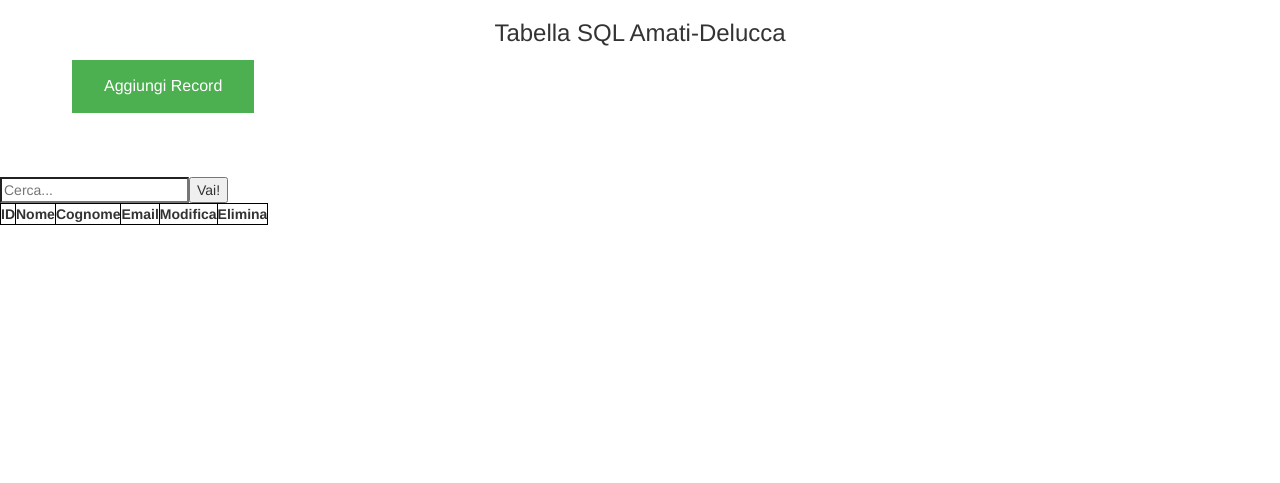
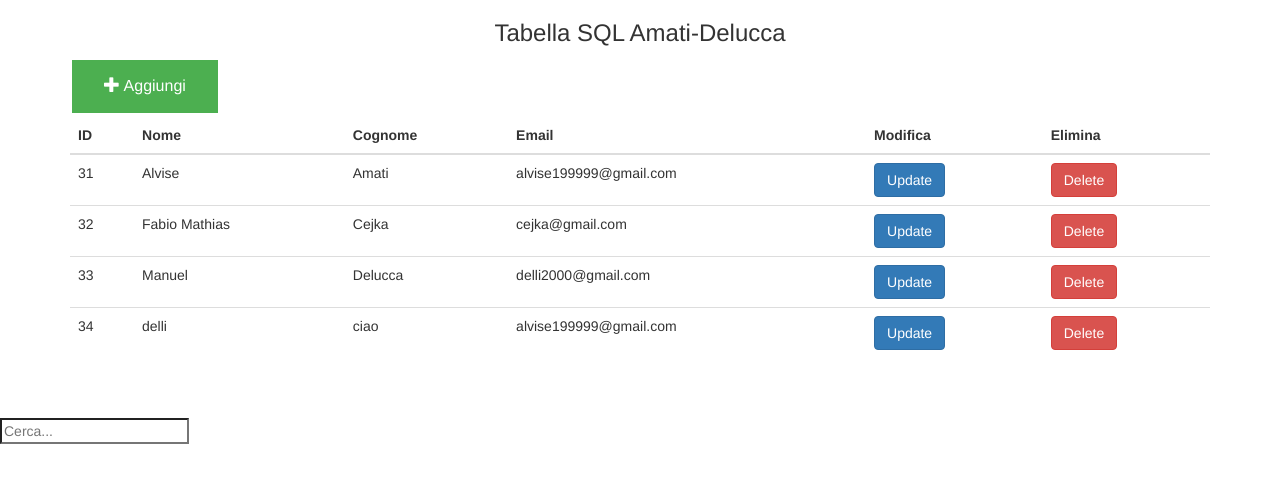
Before and after one commit to AlviseAmati/DatabaseCRUD-Amati, a PHP site: page / in a window 1280 px wide. Shown: the top 483 px of the page. Run offline with PHP 8.4, Linux system fonts and the light colour scheme; data comes from the database, SQL or seed files in the repository; lists and menus that the app fills with data are empty.

Commit message:
Ultimo commit

```diff
--- a/Delete.php
+++ b/Delete.php
@@ -2,7 +2,7 @@
 $servername = "localhost";
 $username = "root";
 $password = "";
-$dbname = "databaseAmatiDelucca";
+$dbname = "databaseamatidelucca";
 
 $conn = new mysqli($servername, $username, $password, $dbname);
 
@@ -18,5 +18,5 @@
 } else {
     echo "Error deleting record: " . $conn->error;
 }
-header('Location: http://127.0.0.1/DatabaseCRUD-Amati-Delucca/index.php');
+header('Location: index.php');
 $conn->close();
--- a/Update.php
+++ b/Update.php
@@ -3,7 +3,7 @@
 <head>
     <meta charset="UTF-8">
     <meta name="viewport" content="width=device-width, initial-scale=1">
-    <!--<link rel="stylesheet" type="text/css" href="css/index.css"> -->
+    <link rel="stylesheet" type="text/css" href="css/index.css">
     <link rel="stylesheet" href="https://maxcdn.bootstrapcdn.com/bootstrap/3.3.7/css/bootstrap.min.css">
     <script src="https://ajax.googleapis.com/ajax/libs/jquery/3.3.1/jquery.min.js"></script>
     <script src="https://maxcdn.bootstrapcdn.com/bootstrap/3.3.7/js/bootstrap.min.js"></script>
@@ -69,6 +69,6 @@
         echo "Error updating record: " . $conn->error;
     }
 
-header('Location: http://localhost:63342/DatabaseCRUD-Amati-Delucca/index.php?');
+    header('Location: index.php?');
     $conn->close();
 }
--- a/index.php
+++ b/index.php
@@ -9,9 +9,6 @@
     <script src="https://maxcdn.bootstrapcdn.com/bootstrap/3.3.7/js/bootstrap.min.js"></script>
     <script type="text/javascript" src="script/Cerca.js"></script>
     <style>
-        table, th, td {
-            border: 1px solid black;
-        }
         .button {
             background-color: #4CAF50;
             border: none;
@@ -28,11 +25,10 @@
 
 </head>
 <body>
-<table>
 <h3 align="center">Tabella SQL Amati-Delucca</h3>
 <div class="container">
-    <form action='Aggiungi.php' method='get'><button class="button">Aggiungi Record</button></form>
-    <div class="table table-hover" style="width:100%">
+    <form action='Aggiungi.php' method='get'> <button class="button"  data-toggle="tooltip" data-placement="top" title="Clicca per aggiungere un record"> <span class="glyphicon glyphicon-plus"></span> Aggiungi </button> </form>
+    <table class="table table-hover" id="tabella">
     <thead>
         <tr>
             <th>ID</th>
@@ -44,9 +40,7 @@
         </tr>
         </thead>
 </div>
-<script language="Javascript" type="text/javascript">
-        function Mostra()
-        {
+
 <?php
 $servername = "localhost";
 $username="root";
@@ -67,8 +61,8 @@
     echo "<td>".$row['Cognome']."</td>";
     echo "<td>".$row['Email']."</td>";
     $riga = $row['Id'];
-                echo "<td><form action='Update.php' method='get'><button type=\"submit\" class=\"btn btn-primary\"><input type='hidden' name='identificator' value='$riga'>Update</button></form></td>";
-                echo "<td><form action='Delete.php' method='get'><button type=\"submit\" class=\"btn btn-danger\"><input type='hidden' name='identificator' value='$riga'>Delete</button></form></td>";
+    echo "<td><form action='Update.php' method='get'><button type=\"submit\" class=\"btn btn-primary\" data-toggle=\"tooltip\" data-placement=\"top\" title=\"Clicca per aggiornare questa riga\"><input type='hidden' name='identificator' value='$riga'>Update</button></form></td>";
+    echo "<td><form action='Delete.php' method='get'><button type=\"submit\" class=\"btn btn-danger\" data-toggle=\"tooltip\" data-placement=\"top\" title=\"Clicca per eliminare questa riga\"><input type='hidden' name='identificator' value='$riga'>Delete</button></form></td>";
     echo "</tr>";
 }
 echo "</table>";
@@ -76,13 +70,10 @@
 
 $conn->close();
 ?>
-        }
-</script>
 
     <br>
     <br>
-<input type="search" id="mySearch" placeholder="Cerca...">
-<button onclick="Cerca(document.getElementById('mySearch').value,document.getElementsByTagName('td'));">Vai!</button>
+<input type="search"  onkeyup="Cerca(document.getElementById('mySearch'),document.getElementsByTagName('td'));" id="mySearch" placeholder="Cerca...">
 
 </div>
 </body>
--- a/script/Cerca.js
+++ b/script/Cerca.js
@@ -1,13 +1,19 @@
-function Cerca(parola,elementi) {
-for(var i=0;i<elementi.length;i++)
-{
-    elementi[i].style.backgroundColor="white";
-}
-for(var i=0;i<elementi.length;i++)
-{
-    if(elementi[i].innerHTML.toUpperCase().search(parola.toUpperCase())!=-1)
+function Cerca() {
+    var stringa = document.getElementById('mySearch').value.toUpperCase();
+    var table=document.getElementById('tabella');
+    var celle=table.getElementsByTagName('td');
+    for(var i=0;i<celle.length;i++){
+        celle[i].style.backgroundColor="white";
+    }
+
+    if(stringa!="")
     {
-        elementi[i].style.backgroundColor = "lightblue";
+    for(var i=0;i<celle.length;i++)
+    {
+        if(celle[i].innerHTML.toUpperCase().search(stringa)!=-1 && celle[i].innerHTML.search("<")==-1)
+        {
+            celle[i].style.backgroundColor = "lightblue";
+        }
     }
 }
 }
```
Also changed, not shown: Aggiungi.php (+9 -29 lines). Lines whose indentation alone changed are shown as unchanged.
